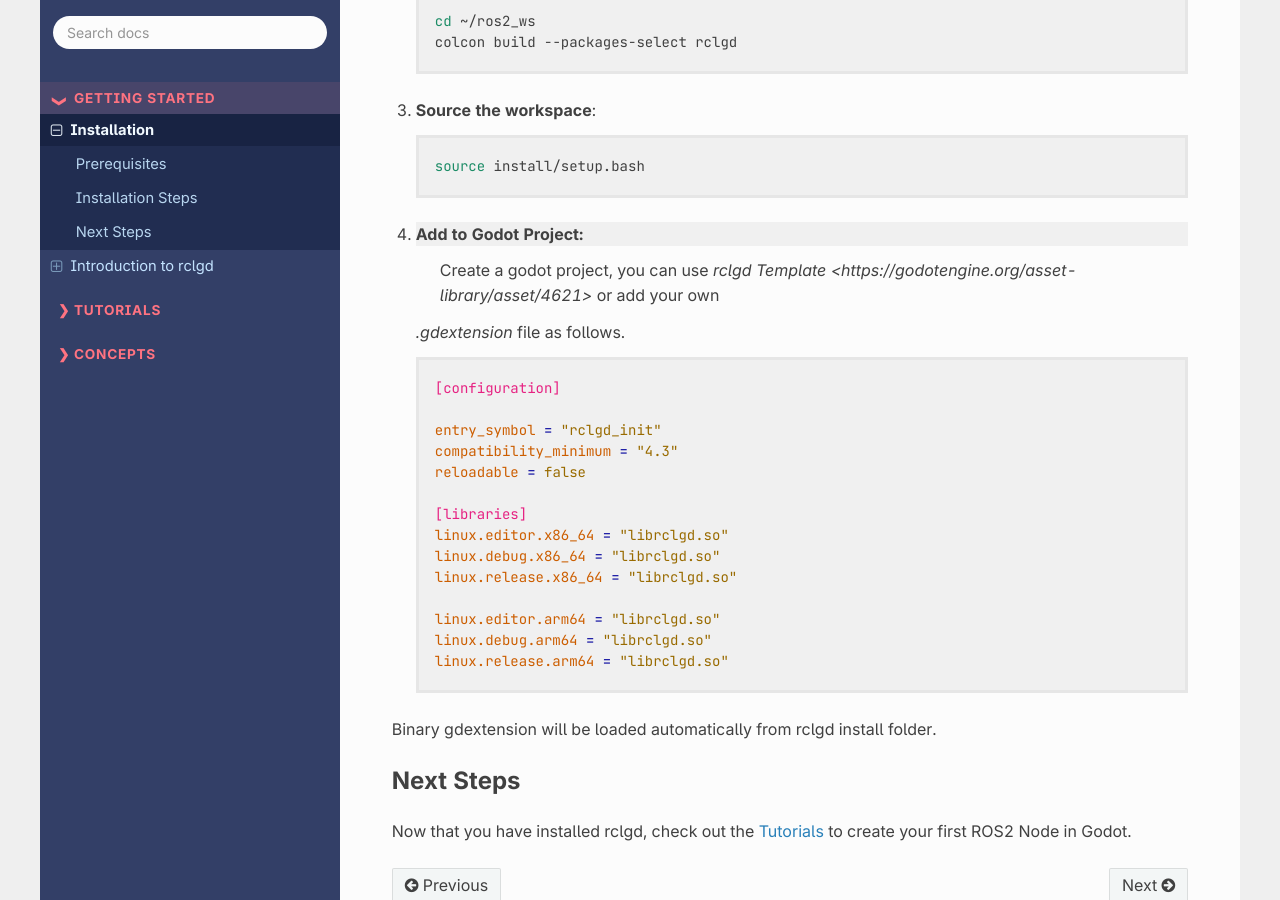
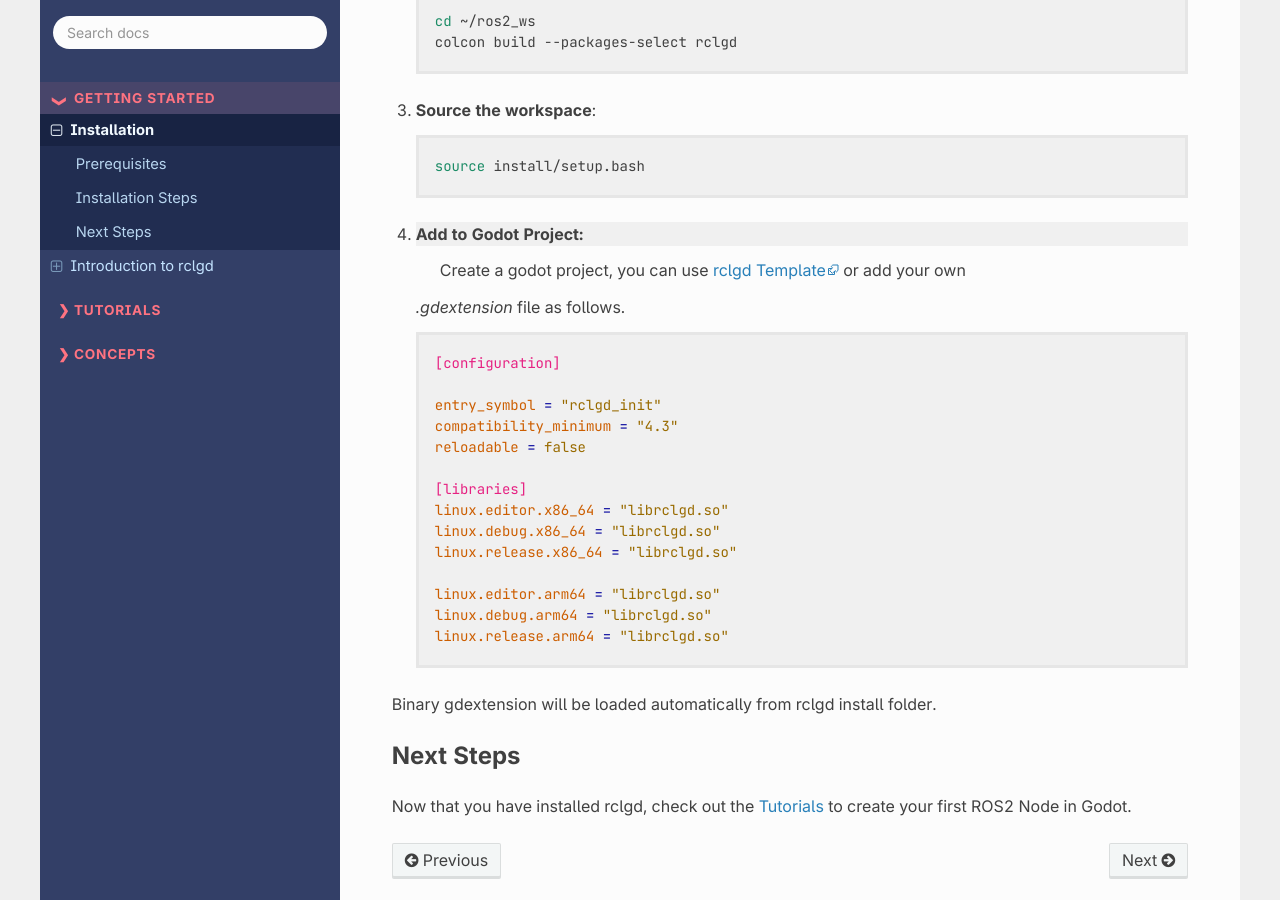
Before and after one commit to Ozuba/rclgd, a Sphinx documentation site: the page built from docs/getting_started/installation.rst, in a window 1280 px wide and 900 px high, scrolled down 620 px. Built offline with Sphinx 7.4.7 and the Read the Docs theme 3.1.0, drawn with Linux system fonts in a browser that asks for light colours; comment, search, counter and statistics services are not loaded.

Commit message:
Fixed template link

```diff
--- a/docs/getting_started/installation.rst
+++ b/docs/getting_started/installation.rst
@@ -36,7 +36,7 @@ Installation Steps
       source install/setup.bash
 
 4. **Add to Godot Project**:
-    Create a godot project, you can use `rclgd Template <https://godotengine.org/asset-library/asset/4621>` or add your own
+    Create a godot project, you can use `rclgd Template <https://godotengine.org/asset-library/asset/4621>`_ or add your own
    `.gdextension` file as follows.
 
    .. code-block:: cfg
```
